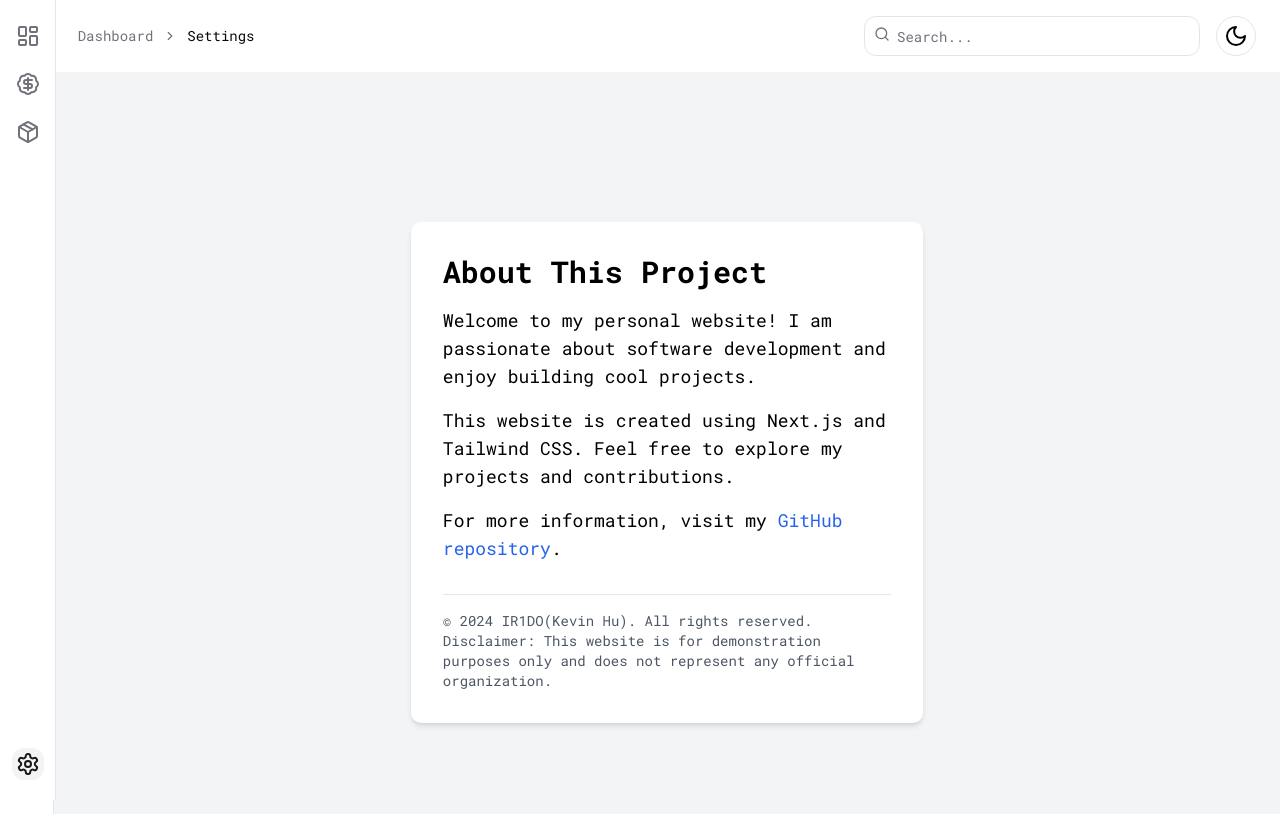
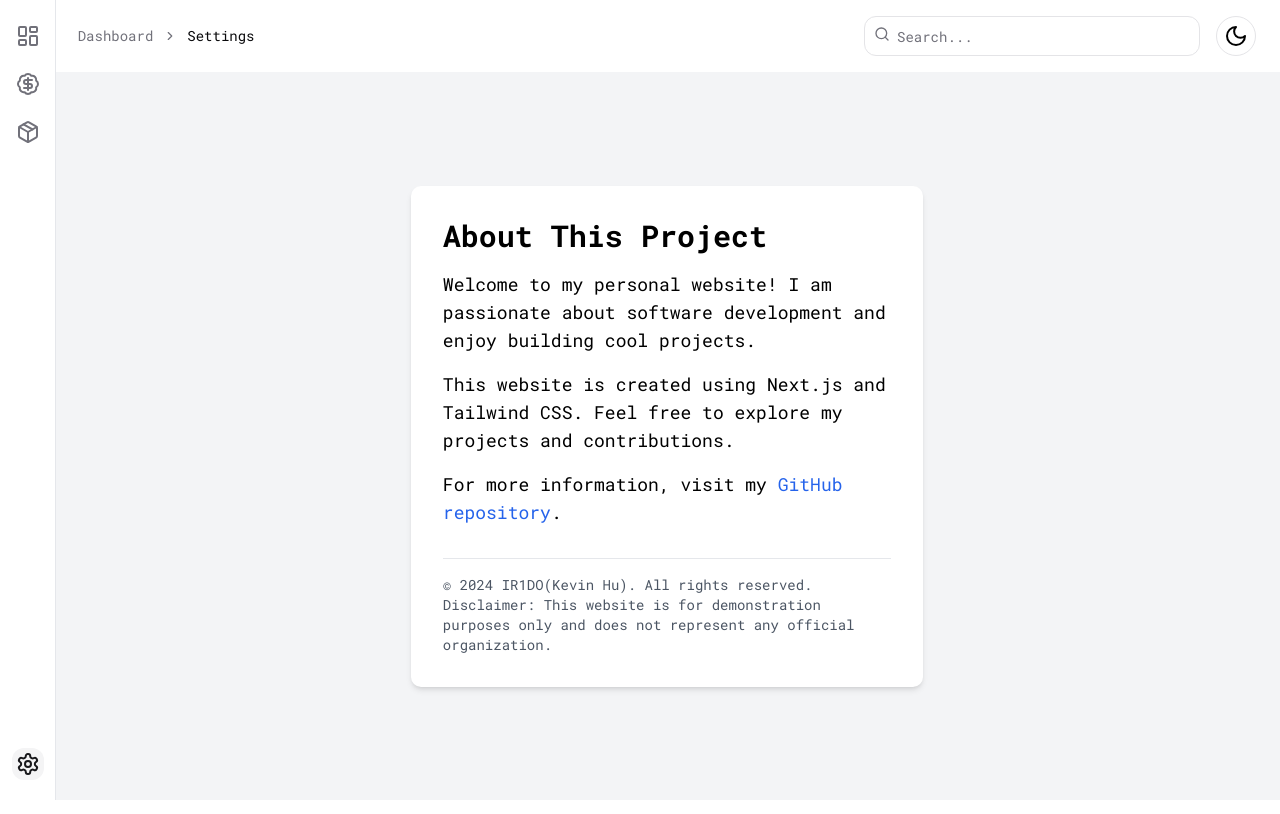
Before and after one commit to IR1DO/market, a Next.js app: page /settings in a window 1280 px wide. Shown: the top 814 px of the page. Built offline with nearby package versions, Linux system fonts and the light colour scheme.

Commit message:
Fix setting page padding issue

```diff
--- a/app/settings/page.tsx
+++ b/app/settings/page.tsx
@@ -2,7 +2,7 @@ import React from 'react';
 
 const Settings = () => {
   return (
-    <div className='flex flex-col items-center justify-center min-h-screen bg-gray-100 dark:bg-background'>
+    <div className='flex flex-col items-center justify-center flex-auto p-8 bg-gray-100 dark:bg-background'>
       <div className='max-w-lg p-8 bg-white dark:bg-gray-900 shadow-md rounded-md'>
         <h1 className='text-3xl font-bold mb-4'>About This Project</h1>
         <p className='text-lg mb-4'>
```
